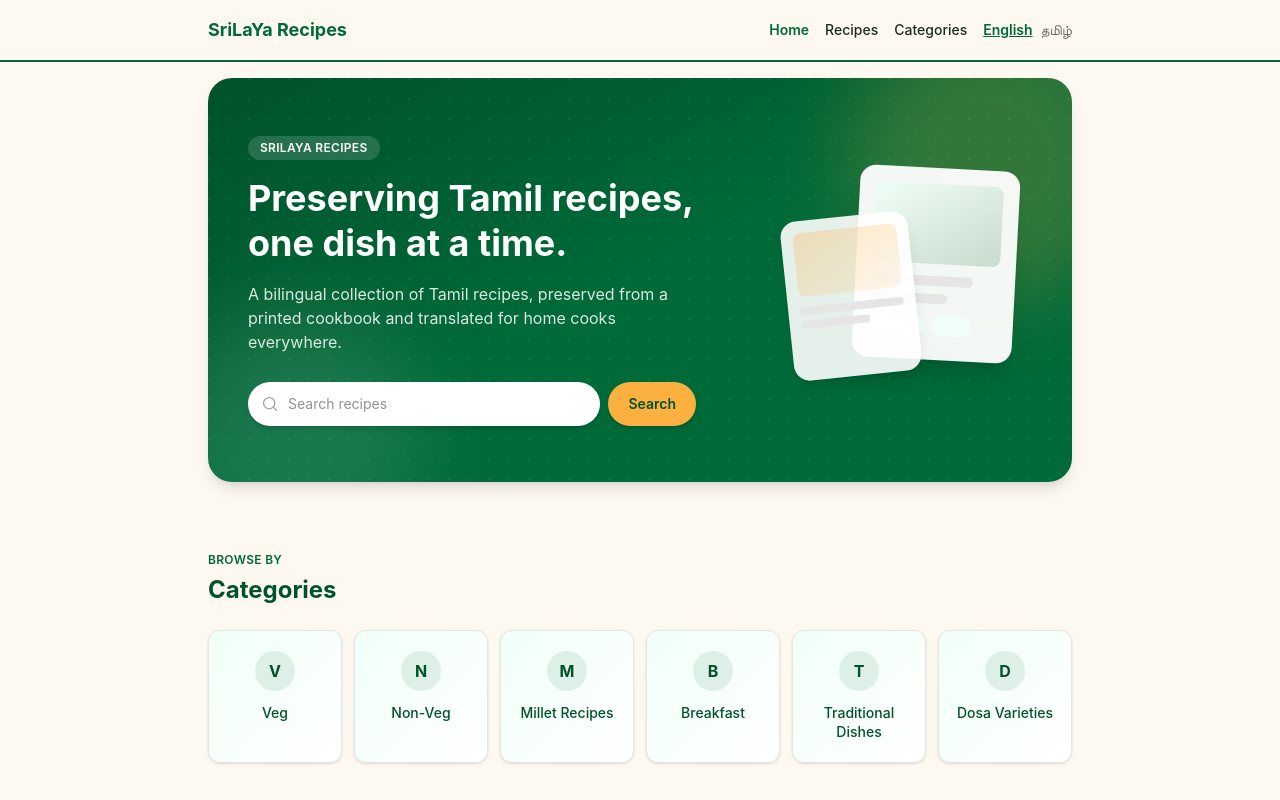
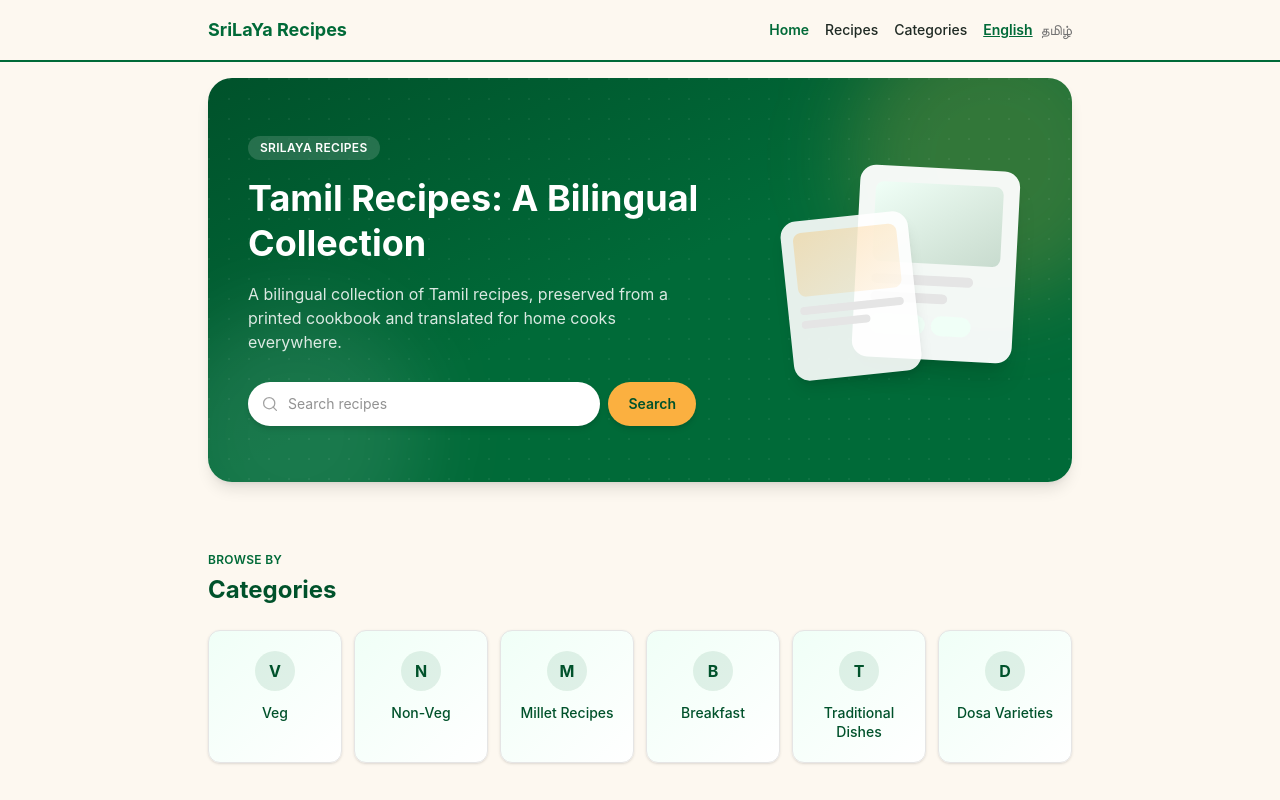
Before and after one commit to srilayaenter/Blogger, a Next.js app: page /en in a window 1280 px wide. Shown: the top 800 px of the page. Built offline with nearby package versions, Linux system fonts and the light colour scheme.

Commit message:
fix(i18n): align homepage title meaning between Tamil and English
Update the hero headline and matching footer tagline so the English
title is a faithful translation of the Tamil rather than a loosely
related phrase.

```diff
--- a/src/components/home/Hero.tsx
+++ b/src/components/home/Hero.tsx
@@ -8,7 +8,7 @@ type Locale = "en" | "ta";
 const LABELS = {
   en: {
     eyebrow: "SriLaYa Recipes",
-    headline: "Preserving Tamil recipes, one dish at a time.",
+    headline: "Tamil Recipes: A Bilingual Collection",
     supporting:
       "A bilingual collection of Tamil recipes, preserved from a printed cookbook and translated for home cooks everywhere.",
     searchLabel: "Search recipes",
@@ -17,7 +17,7 @@ const LABELS = {
   },
   ta: {
     eyebrow: "ஸ்ரீலயா சமையல் குறிப்புகள்",
-    headline: "தமிழ் சமையல் குறிப்புகளைப் பாதுகாக்கிறோம்.",
+    headline: "தமிழர் சமையல் குறிப்புகள் இருமொழித் தொகுப்பு",
     supporting:
       "அச்சிடப்பட்ட சமையல் புத்தகத்திலிருந்து பாதுகாக்கப்பட்ட, இருமொழி தமிழ் சமையல் குறிப்புகளின் தொகுப்பு.",
     searchLabel: "சமையல் குறிப்புகளைத் தேடுங்கள்",
--- a/src/components/layout/Footer.tsx
+++ b/src/components/layout/Footer.tsx
@@ -1,8 +1,8 @@
 type Locale = "en" | "ta";
 
 const LABELS = {
-  en: { tagline: "Preserving Tamil recipes, one dish at a time." },
-  ta: { tagline: "தமிழ் சமையல் குறிப்புகளைப் பாதுகாக்கிறோம்." },
+  en: { tagline: "Tamil Recipes: A Bilingual Collection" },
+  ta: { tagline: "தமிழர் சமையல் குறிப்புகள் இருமொழித் தொகுப்பு" },
 } satisfies Record<Locale, Record<string, string>>;
 
 export function Footer({ locale }: { locale: Locale }) {
```
